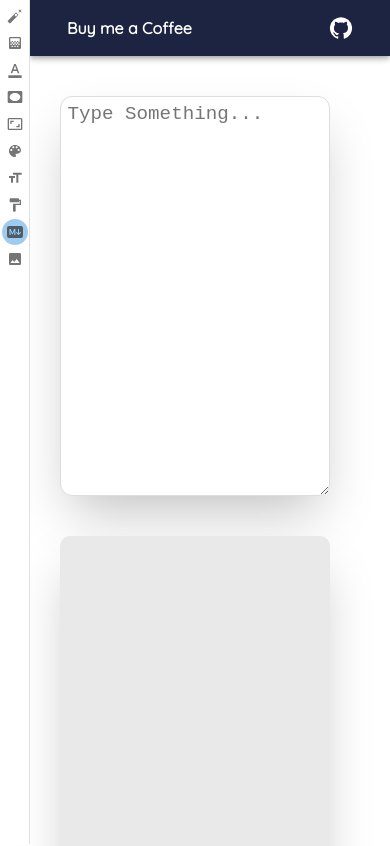
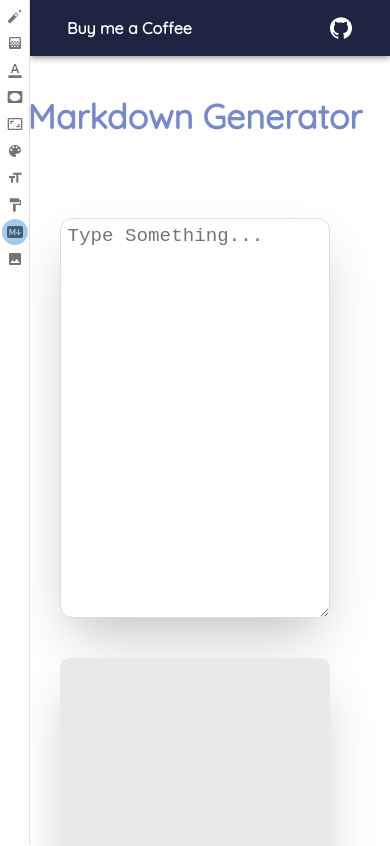
Before and after one commit to parham-ab/React-magic-css, a React (Create React App) app: page /markdown in a window 390 px wide. Shown: the top 846 px of the page. Built offline with nearby package versions, Linux system fonts and the light colour scheme; some icons are missing.

Commit message:
title added, responsive issues fixed

```diff
--- a/src/assets/styles/components/_markdowm.scss
+++ b/src/assets/styles/components/_markdowm.scss
@@ -6,5 +6,5 @@
   border-radius: 12px;
   box-shadow: rgba(0, 0, 0, 0.25) 0px 25px 50px -12px;
   border: solid #dddddd 1px;
-  resize: vertical;;
+  resize: vertical;
 }
--- a/src/assets/styles/global/_scrollbar.scss
+++ b/src/assets/styles/global/_scrollbar.scss
@@ -1,6 +1,7 @@
 // scroll bar
 ::-webkit-scrollbar {
-  width: 7px;
+  width: 6px;
+  height: 6px;
 }
 ::-webkit-scrollbar-track {
   background-color: transparent;
--- a/src/components/MarkdownGenerator/Text.js
+++ b/src/components/MarkdownGenerator/Text.js
@@ -35,7 +35,7 @@ const Text = () => {
             height: "500px",
             overflow: "auto",
             background: "#e9e9e9",
-            padding: "15px",
+            padding: "25px",
             borderRadius: "10px",
             margin: "40px auto 0",
             boxShadow: "rgba(0, 0, 0, 0.25) 0px 25px 50px -12px",
--- a/src/components/MarkdownGenerator/index.js
+++ b/src/components/MarkdownGenerator/index.js
@@ -1,3 +1,5 @@
+// MUI
+import { Typography } from "@mui/material";
 // hooks
 import UseTitle from "../../hooks/useTitle";
 // components
@@ -9,6 +11,15 @@ const MarkdownGenerator = () => {
 
   return (
     <>
+      <Typography
+        variant="h4"
+        component="h1"
+        textAlign="center"
+        my={5}
+        color={"#7689cd"}
+      >
+        Markdown Generator
+      </Typography>
       <Text />
     </>
   );
```
